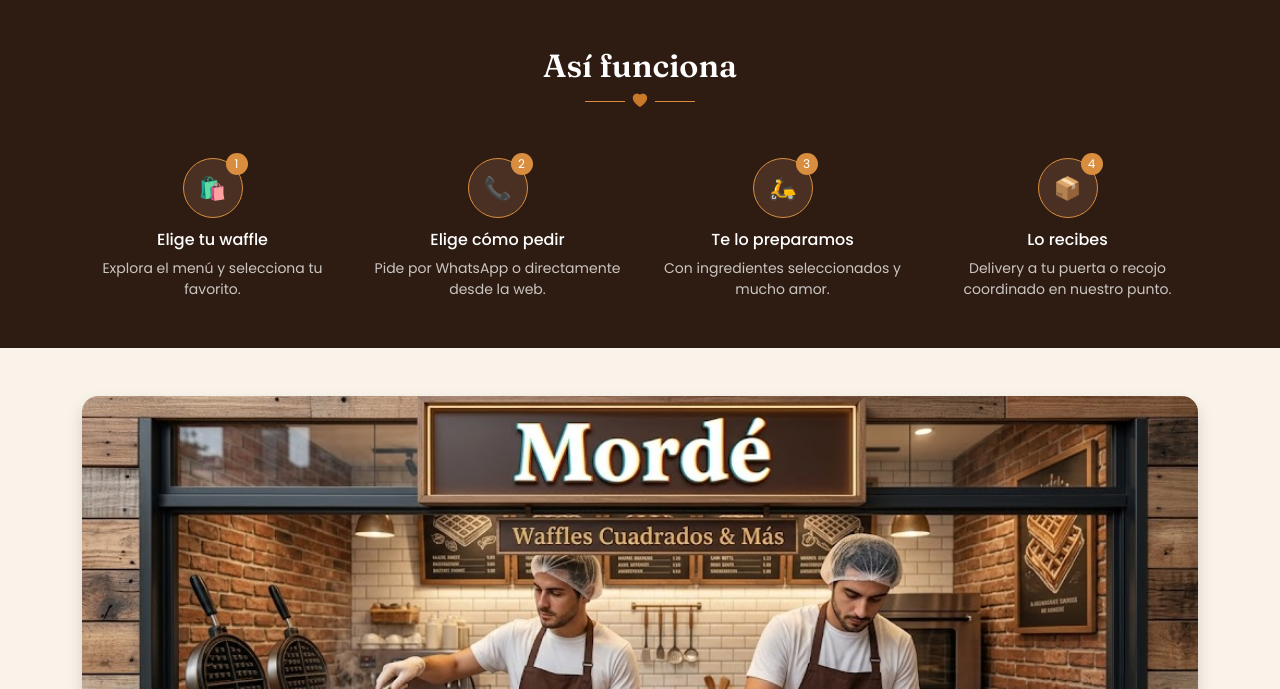
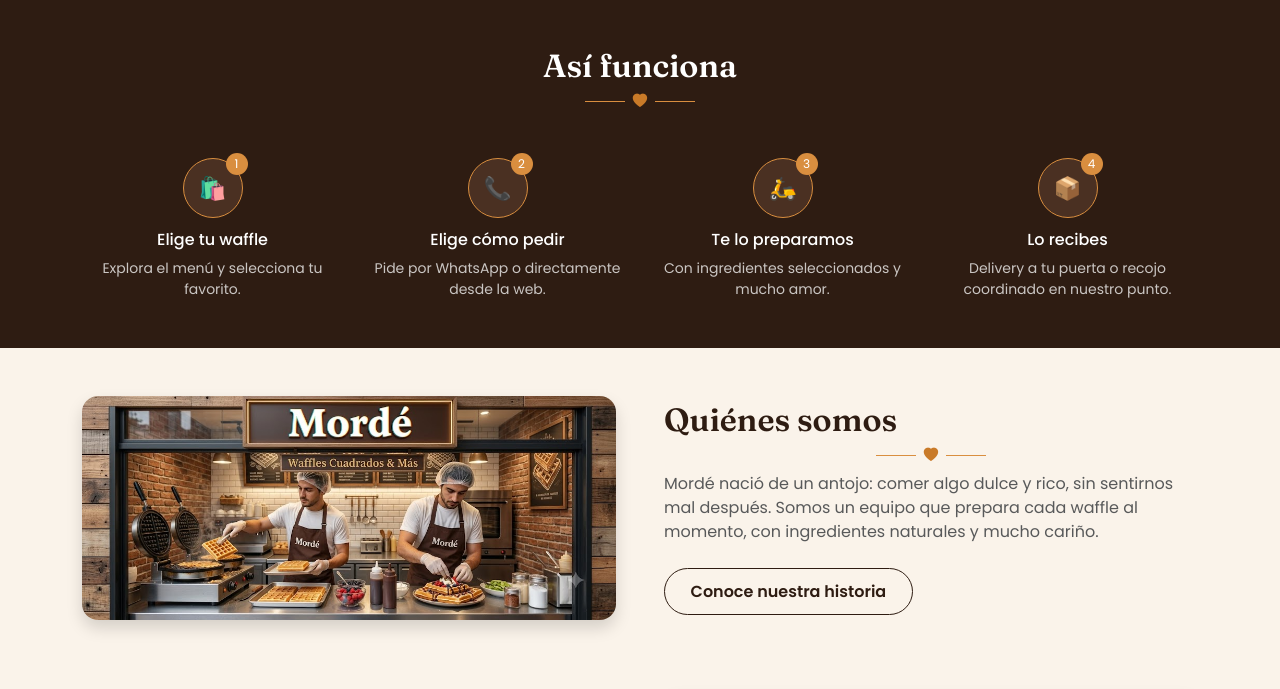
Before and after one commit to HenryJob/domap, a Django app: page / in a window 1280 px wide. Shown: the part 827-1516 px from the top of the page. Run offline with Django 5.2, Linux system fonts and the light colour scheme; data comes from the database, SQL or seed files in the repository; data that the repository does not hold is empty.

Commit message:
Revert Mordé stand photo to a side-by-side half-width layout
Full-width was too large; back to image+text side by side but at
50/50 (col-lg-6/col-lg-6) instead of the original 5/7 split, so the
photo reads bigger than before without taking the whole row.

Co-Authored-By: Claude Sonnet 5 <noreply@anthropic.com>

```diff
--- a/templates/core/home.html
+++ b/templates/core/home.html
@@ -50,12 +50,16 @@
 {% include 'partials/steps_band.html' with steps=home_steps %}
 
 <section class="container py-5">
-  <img src="{% static 'img/nosotros-equipo.jpg' %}?v={{ STATIC_VERSION }}"
-       class="img-fluid rounded-4 shadow w-100 mb-4" alt="Preparando pedidos de Mordé en nuestro punto de venta">
-  <div class="text-center">
-    <h2>Quiénes somos <span class="divider-heart"><i class="bi bi-heart-fill"></i></span></h2>
-    <p class="text-muted mx-auto" style="max-width: 640px;">Mordé nació de un antojo: comer algo dulce y rico, sin sentirnos mal después. Somos un equipo que prepara cada waffle al momento, con ingredientes naturales y mucho cariño.</p>
-    <a href="{% url 'core:nosotros' %}" class="btn-morde-light mt-2">Conoce nuestra historia</a>
+  <div class="row align-items-center g-5">
+    <div class="col-lg-6">
+      <img src="{% static 'img/nosotros-equipo.jpg' %}?v={{ STATIC_VERSION }}"
+           class="img-fluid rounded-4 shadow w-100" alt="Preparando pedidos de Mordé en nuestro punto de venta">
+    </div>
+    <div class="col-lg-6">
+      <h2>Quiénes somos <span class="divider-heart"><i class="bi bi-heart-fill"></i></span></h2>
+      <p class="text-muted">Mordé nació de un antojo: comer algo dulce y rico, sin sentirnos mal después. Somos un equipo que prepara cada waffle al momento, con ingredientes naturales y mucho cariño.</p>
+      <a href="{% url 'core:nosotros' %}" class="btn-morde-light mt-2">Conoce nuestra historia</a>
+    </div>
   </div>
 </section>
 
```
Also changed, not shown: templates/core/nosotros.html (+12 -6 lines).
